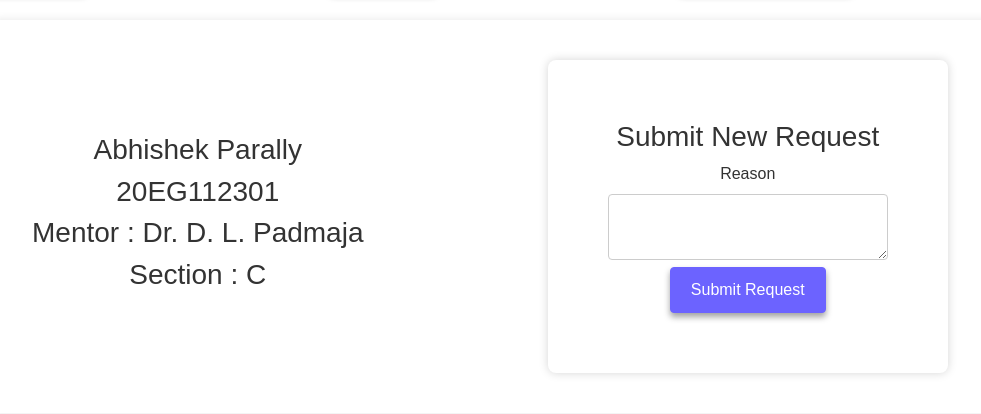
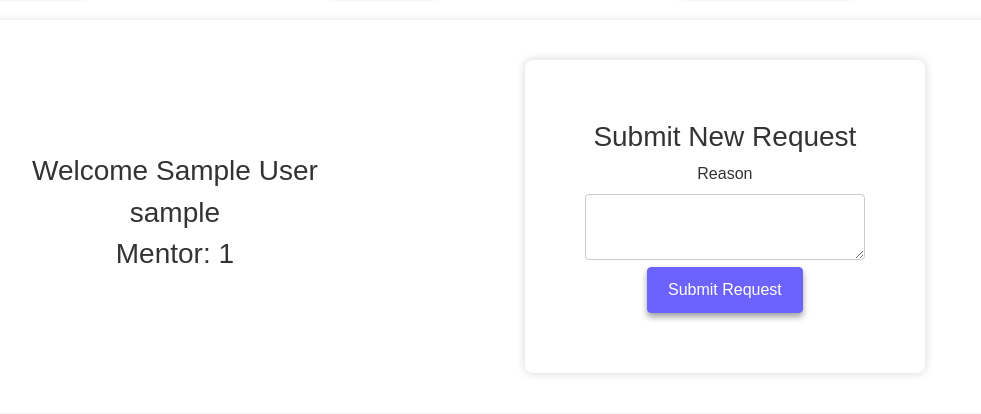
Before and after one commit to praneeth-pingali/AUgatepass, a Flask app: page /student in a window 1280 px wide. Shown: the part 178-592 px from the top of the page, without its empty margins (78-1059 px from the left). Run offline with Flask 2, Linux system fonts and the light colour scheme; the visitor is signed in with stand-in values (Sample User, id 1); some libraries are stand-ins or nearby versions.

Commit message:
Session Update
Displayed Details of Students using Session Variables

```diff
--- a/templates/student.html
+++ b/templates/student.html
@@ -129,10 +129,9 @@
         <div class="photo-container">
             <!-- Photo and Name go here -->
             <!-- <img src="{{ url_for('static', filename='images/bg_1.jpg') }}" alt="Student Photo"> -->
-            <h3>Abhishek Parally</h3>
-            <h3>20EG112301</h3>
-            <h3>Mentor : Dr. D. L. Padmaja</h3>
-            <h3>Section : C</h3>
+            <h3>Welcome {{session['name']}}</h3>
+            <h3>{{session['username']}}</h3>
+            <h3>Mentor: {{session['mentor']}}</h3>
         </div>
         <form action="{{ url_for('student') }}" method="post" class="form-container">
             <h3>Submit New Request</h3>
```
Also changed, not shown: 2 other files.
